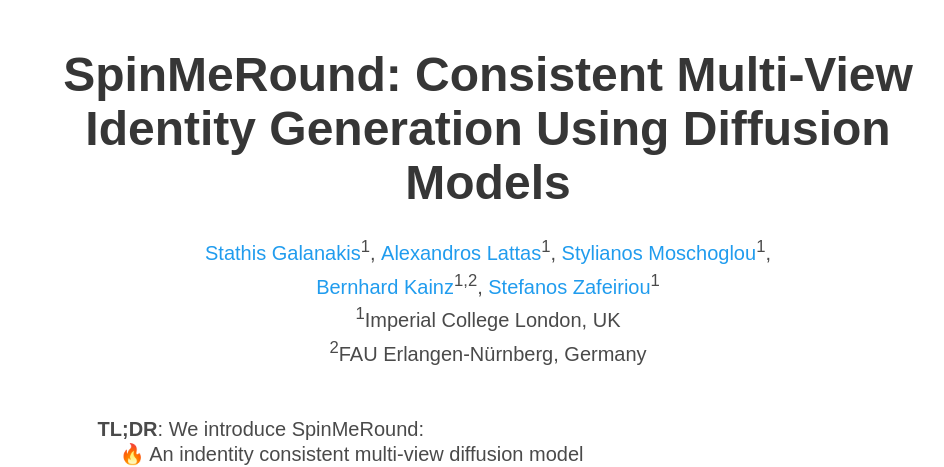
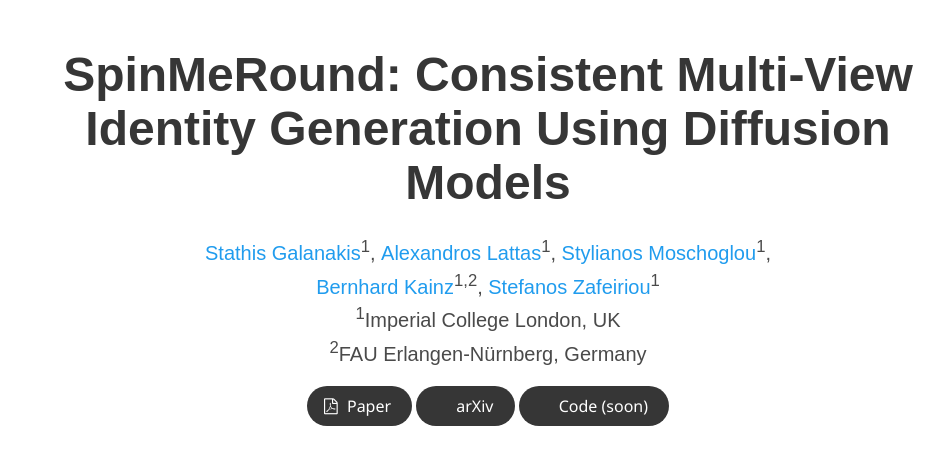
Before and after one commit to spin-me-round/spin-me-round.github.io, a plain HTML site: page index.html in a window 1280 px wide. Shown: the top 467 px of the page, without its empty margins (152-1096 px from the left). Drawn offline with nearby package versions, Linux system fonts and the light colour scheme; some icons are missing; a web font is replaced by a local one.

Commit message:
Add files via upload

```diff
--- a/index.html
+++ b/index.html
@@ -49,6 +49,41 @@
             <div class="is-size-5 publication-authors">
               <sup>1</sup><span class="author-block">Imperial College London, UK</span><br>
               <sup>2</sup><span class="author-block">FAU Erlangen-Nürnberg, Germany</span><br>
+            </div>
+
+			<div class="column has-text-centered">
+              <div class="publication-links">
+				<!-- PDF Link. -->
+                <span class="link-block">
+                  <a href="https://arxiv.org/pdf/2504.10716"
+                     class="external-link button is-normal is-rounded is-dark">
+                     <span class="icon">
+                      <i class="fa fa-file-pdf-o"></i>
+                    </span>
+                    <span>Paper</span>
+                  </a>
+                </span>
+                <!-- arXiv Link. -->
+                <span class="link-block">
+                  <a href="https://arxiv.org/abs/2504.10716"
+                     class="external-link button is-normal is-rounded is-dark">
+                    <span class="icon">
+                        <i class="ai ai-arxiv"></i>
+                    </span>
+                    <span>arXiv</span>
+                  </a>
+                </span>
+
+                <span class="link-block">
+                  <a href="https://spin-me-round.github.io/"
+                     class="external-link button is-normal is-rounded is-dark">
+                    <span class="icon">
+                        <i class="fab fa-github"></i>
+                    </span>
+                    <span>Code (soon)</span>
+                  </a>
+                </span>
+              </div>
             </div>
 
           </div>
```
